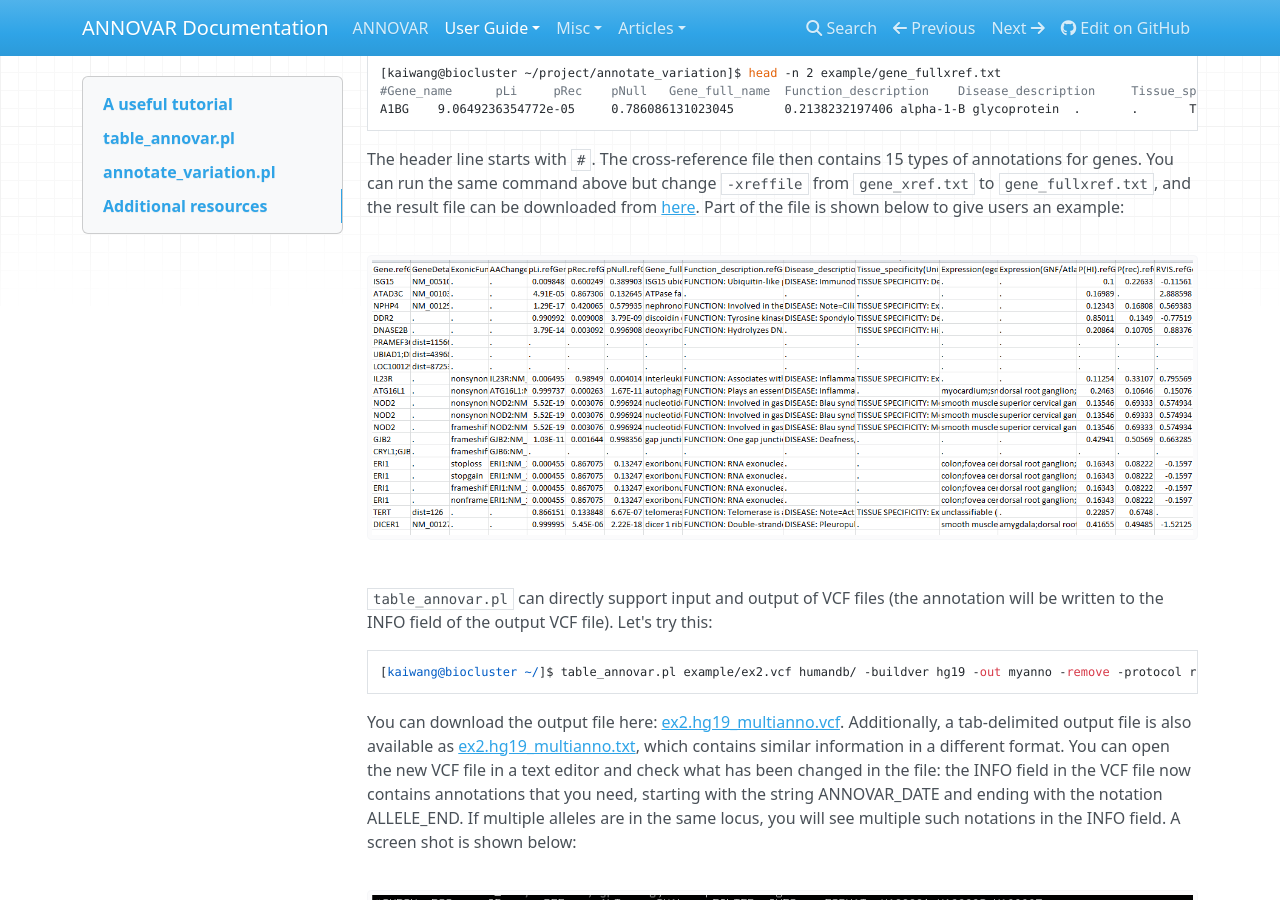
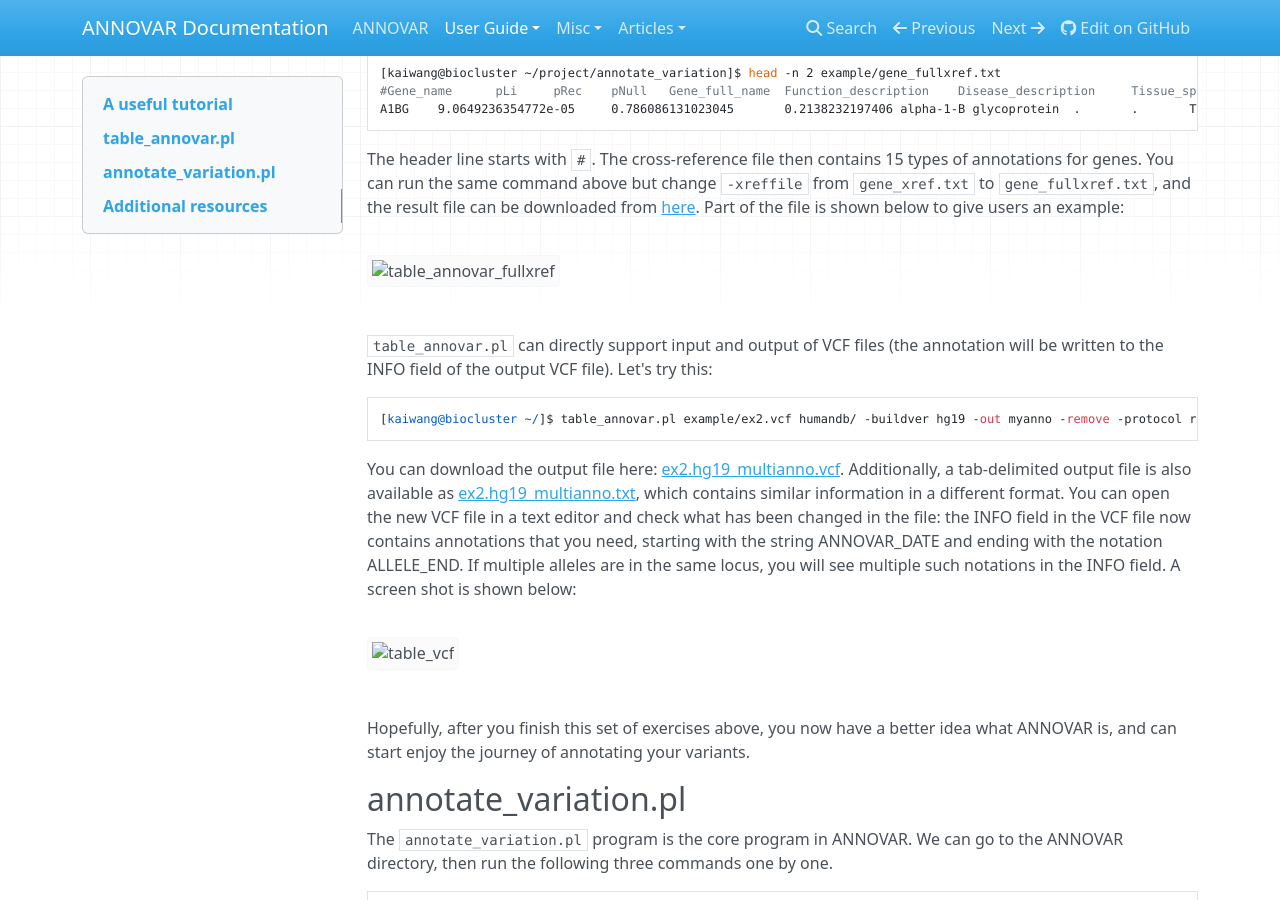
Before and after one commit to WGLab/doc-ANNOVAR, an MkDocs documentation site: the page built from docs/user-guide/startup.md, in a window 1280 px wide and 900 px high, scrolled down 1625 px. Built offline with MkDocs 1.6.1, drawn with Linux system fonts in a browser that asks for light colours; nearby versions of some CDN libraries; comment, search, counter and statistics services are not loaded.

Commit message:
Update startup.md

```diff
--- a/docs/user-guide/startup.md
+++ b/docs/user-guide/startup.md
@@ -25,7 +25,7 @@ Assume that we have downloaded ANNOVAR package and used `tar xvfz annovar.latest
 
 Run the above commands one by one. The first a few commands download appropriate databases into the `humandb/` directory. The final command run TABLE_ANNOVAR, using ExAC version 0.3 (referred to as exac03) dbNFSP version 3.0a (referred to as dbnsfp30a), dbSNP version 147 with left-normalization (referred to as avsnp147) databases and remove all temporary files, and generates the output file called `myanno.hg19_multianno.txt`. Fields that does not have any annotation will be filled by "." string. Open the output file in Excel and see what it contains. The expected output file that I generated can be downloaded here: [ex1.hg19_multianno.csv](http://www.openbioinformatics.org/annovar/download/ex1.hg19_multianno.csv). A screen shot of the first a few columns is shown below:
 
-![table_annovar](img/table_annovar.PNG)
+![table_annovar](/docs/img/table_annovar.PNG)
 
 The output file contains multiple columns. The first a few columns are your input column. Each of the following columns corresponds on one of the "protocol" that user specified in the command line. The Func.refGene, Gene.refGene, GeneDetail.refGene, ExonicFunc.refGene, AAChange.refGene columns contain various annotation on how the mutations affect gene structure. The Xref.refGene column contains cross-reference for the gene; in this case, whether a known genetic disease is caused by defects in this gene (this information was supplied in the `example/gene_xref.txt` file in the command line). For the next a few columns, the ExAC\* columns represent allele frequency in all the samples as well as sub-populations in the Exome Aggregation Consortium data sets, while the avsnp147 means the SNP identifier in the dbSNP version 147. The other columns contains prediction scores for non-synonymous variants using several widely used tools, including SIFT scores, PolyPhen2 HDIV scores, PolyPhen2 HVAR scores, LRT scores, MutationTaster scores, MutationAssessor score, FATHMM scores, GERP++ scores, CADD scores, DANN scores, PhyloP scores and SiPhy scores and so on.
 
@@ -41,7 +41,7 @@ A1BG    9.0649236354772e-05     0.786086131023045       0.2138232197406 alpha-1-
 
 The header line starts with `#`. The cross-reference file then contains 15 types of annotations for genes. You can run the same command above but change `-xreffile` from `gene_xref.txt` to `gene_fullxref.txt`, and the result file can be downloaded from [here](http://www.openbioinformatics.org/annovar/download/ex1.hg19_multianno.csv). Part of the file is shown below to give users an example:
 
-![table_annovar_fullxref](/img/table_annovar_fullxref.PNG)
+![table_annovar_fullxref](/docs/img/table_annovar_fullxref.PNG)
 
 
 
@@ -53,7 +53,7 @@ The header line starts with `#`. The cross-reference file then contains 15 types
 
 You can download the output file here: [ex2.hg19_multianno.vcf](http://www.openbioinformatics.org/annovar/download/myanno.hg19_multianno.vcf). Additionally, a tab-delimited output file is also available as [ex2.hg19_multianno.txt](http://www.openbioinformatics.org/annovar/download/ex2.hg19_multianno.txt), which contains similar information in a different format. You can open the new VCF file in a text editor and check what has been changed in the file: the INFO field in the VCF file now contains annotations that you need, starting with the string ANNOVAR_DATE and ending with the notation ALLELE_END. If multiple alleles are in the same locus, you will see multiple such notations in the INFO field. A screen shot is shown below:
 
-![table_vcf](/img/table_vcf.PNG)
+![table_vcf](/docs/img/table_vcf.PNG)
 
 Hopefully, after you finish this set of exercises above, you now have a better idea what ANNOVAR is, and can start enjoy the journey of annotating your variants.
 
```
